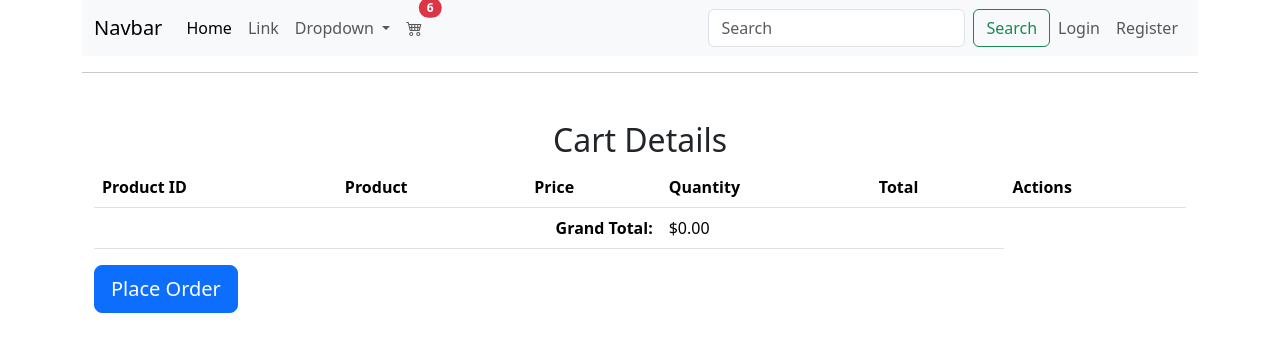
After one commit to asamamun/tigercommerce, a PHP site: page /cart.php in a window 1280 px wide. The commit adds this page. Shown: the top 352 px of the page. Run offline with PHP 8.4, Linux system fonts and the light colour scheme; a stand-in replaces the project's code that opens the database connection; some libraries are stand-ins or nearby versions.

Commit message:
design refactored, navbar refactored, place order

```diff
--- /dev/null
+++ b/assets/js/cart-page.js
@@ -0,0 +1,71 @@
+
+
+
+function displayCart() {
+const cartItemsElement = document.getElementById('cartItems');
+const grandTotalElement = document.getElementById('grandTotal');
+cartItemsElement.innerHTML = '';
+
+cart.getItems().forEach(item => {
+    console.log(item);
+const row = document.createElement('tr');
+const price = parseFloat(item.price);
+row.innerHTML = `
+    <td>${item.id}</td>
+    <td>${item.title}</td>
+    <td>$${price.toFixed(2)}</td>
+    <td>
+        <input type="number" min="1" value="${item.quantity}"
+               class="form-control quantity-input" onchange="updateQuantity(${item.id}, this.value)">
+    </td>
+    <td>$${(price * item.quantity).toFixed(2)}</td>
+    <td>
+        <button class="btn btn-danger btn-sm delete-item" onclick="deleteItem(${item.id})">Delete</button>
+    </td>
+`;
+cartItemsElement.appendChild(row);
+});
+
+
+
+
+grandTotalElement.textContent = `$${cart.getTotalPrice().toFixed(2)}`;
+
+// Add event listeners for quantity changes and delete buttons
+// addEventListeners();
+}
+
+//delete item
+
+function deleteItem(id) {
+cart.removeItem(id);
+displayCart();
+}
+
+function updateQuantity(id, newQuantity) {
+cart.updateQuantity(id, newQuantity);
+displayCart();
+}
+
+function addEventListeners() {
+document.querySelectorAll('.quantity-input').forEach(input => {
+input.addEventListener('change', (e) => {
+    const id = parseInt(e.target.getAttribute('data-id'));
+    const newQuantity = parseInt(e.target.value);
+    cart.updateQuantity(id, newQuantity);
+    displayCart();
+});
+});
+
+document.querySelectorAll('.delete-item').forEach(button => {
+button.addEventListener('click', (e) => {
+    const id = parseInt(e.target.getAttribute('data-id'));
+    cart.removeItem(id);
+    displayCart();
+});
+});
+}
+
+
+
+displayCart();
--- /dev/null
+++ b/assets/js/cart.js
@@ -0,0 +1,85 @@
+class Cart {
+    constructor() {
+      this.items = [];
+      this.loadCart();
+    }
+
+    loadCart() {
+      const savedCart = localStorage.getItem('cart');
+      if (savedCart) {
+        this.items = JSON.parse(savedCart);
+      }
+    }
+
+    saveCart() {
+      localStorage.setItem('cart', JSON.stringify(this.items));
+    }
+
+    addItem(product, quantity = 1) {
+      const existingItem = this.items.find(item => item.id === product.id);
+      if (existingItem) {
+        existingItem.quantity += quantity;
+      } else {
+        this.items.push({ ...product, quantity });
+      }
+      this.saveCart();
+    }
+
+    removeItem(productId) {
+      this.items = this.items.filter(item => item.id !== productId);
+      this.saveCart();
+    }
+
+    updateQuantity(productId, quantity) {
+      const item = this.items.find(item => item.id === productId);
+      if (item) {
+        item.quantity = quantity;
+        this.saveCart();
+      }
+    }
+
+    getItems() {
+      return this.items;
+    }
+    getCartCount() {
+      return this.items.reduce((total, item) => total + parseInt(item.quantity), 0);
+    }
+
+
+    clearCart() {
+      this.items = [];
+      this.saveCart();
+    }
+
+    getTotalPrice() {
+      return this.items.reduce((total, item) => total + item.price * item.quantity, 0);
+    }
+  }
+  let cart = new Cart();
+  /*
+  // Usage example
+  const cart = new Cart();
+
+  // Fetch products from the API
+  fetch('https://dummyjson.com/products')
+    .then(response => response.json())
+    .then(data => {
+      // Assume we're adding the first product to the cart
+      const product = data.products[0];
+      cart.addItem(product, 2);
+      console.log('Cart after adding item:', cart.getItems());
+
+      // Update quantity
+      cart.updateQuantity(product.id, 3);
+      console.log('Cart after updating quantity:', cart.getItems());
+
+      // Remove item
+      cart.removeItem(product.id);
+      console.log('Cart after removing item:', cart.getItems());
+
+      // Get total price
+      console.log('Total price:', cart.getTotalPrice());
+    })
+    .catch(error => console.error('Error fetching products:', error));
+
+    */
--- /dev/null
+++ b/cart.php
@@ -0,0 +1,56 @@
+<?php
+session_start();
+require __DIR__ . '/vendor/autoload.php';
+require __DIR__ . '/config/database.php';
+
+?>
+<?php require "partials/header.php" ?>
+
+</head>
+<body>
+    <div class="container">
+        <?php require "partials/navbar.php" ?>
+        <hr>
+        <div class="container mt-5">
+            <h2 class="text-center">Cart Details</h2>
+            <!-- cart details -->
+            <table class="table">
+                <thead>
+                    <tr>
+                        <th>Product ID</th>
+                        <th>Product</th>
+                        <th>Price</th>
+                        <th>Quantity</th>
+                        <th>Total</th>
+                        <th>Actions</th>
+                    </tr>
+                </thead>
+                <tbody id="cartItems">
+                    <!-- Cart items will be inserted here -->
+                </tbody>
+                <tfoot>
+                    <tr>
+                        <td colspan="3" class="text-end"><strong>Grand Total:</strong></td>
+                        <td id="grandTotal"></td>
+                        <td></td>
+                    </tr>
+                </tfoot>
+            </table>
+            <!-- cart details end  -->
+             <!-- place order start -->
+              <div class="flex justify-content-center">
+                <a class="btn btn-lg btn-primary" id="placeOrderBtn" href="place-order.php">Place Order</a>
+
+              </div>
+
+             <!-- place order end -->
+
+
+
+        </div>
+    </div>
+
+    <?php require "partials/footer.php" ?>
+    <script src="assets/js/cart-page.js"></script>
+    </body>
+</html>
--- a/index.php
+++ b/index.php
@@ -5,6 +5,7 @@ require __DIR__.'/config/database.php';
 require __DIR__.'/partials/commonfx.php';
 ?>
 <?php require "partials/header.php" ?>
+</head>
 <body>
     <div class="container-fluid">
     <?php require "partials/navbar.php" ?>
@@ -45,3 +46,5 @@ require __DIR__.'/partials/commonfx.php';
     </div>
 
     <?php require "partials/footer.php" ?>
+    </body>
+</html>
--- a/login.php
+++ b/login.php
@@ -54,7 +54,7 @@ if ($_SERVER['REQUEST_METHOD'] == 'POST') {
 }
 ?>
 <?php require "partials/header.php" ?>
-
+</head>
 <body>
     <div class="container">
         <?php require "partials/navbar.php" ?>
@@ -79,3 +79,5 @@ if ($_SERVER['REQUEST_METHOD'] == 'POST') {
     </div>
 
     <?php require "partials/footer.php" ?>
+    </body>
+</html>
--- a/partials/footer.php
+++ b/partials/footer.php
@@ -1,3 +1,3 @@
 <script src="assets/js/bootstrap.bundle.min.js"></script>
-</body>
-</html>
+<script src="https://cdn.jsdelivr.net/npm/sweetalert2@11"></script>
+<script src="assets/js/cart.js"></script>
--- a/partials/header.php
+++ b/partials/header.php
@@ -6,4 +6,3 @@
     <title>Home Page</title>
     <link rel="stylesheet" href="assets/css/bootstrap.min.css">
     <link rel="stylesheet" href="https://cdn.jsdelivr.net/npm/bootstrap-icons@1.11.3/font/bootstrap-icons.min.css">
-</head>
--- a/partials/navbar.php
+++ b/partials/navbar.php
@@ -23,8 +23,13 @@
             <li><a class="dropdown-item" href="#">Something else here</a></li>
           </ul>
         </li>
-        <li class="nav-item">
-          <a class="nav-link disabled" aria-disabled="true">Disabled</a>
+        <li class="nav-item position-relative">
+          <a class="nav-link" aria-disabled="true" href="cart.php">
+            <i class="bi bi-cart4"></i>
+            <span class="position-absolute top-0 start-100 translate-middle badge rounded-pill bg-danger" id="cart-badge">
+              6
+            </span>
+          </a>
         </li>
       </ul>
       <form class="d-flex" role="search">
@@ -32,12 +37,43 @@
         <button class="btn btn-outline-success" type="submit">Search</button>
       </form>
       <ul class="navbar-nav mb-2 mb-lg-0">
-        <li class="nav-item">
+        <?php
+          if(!isset($_SESSION['logged_in']) || !$_SESSION['logged_in']){
+            ?>
+            <li class="nav-item">
           <a class="nav-link" aria-current="page" href="login.php">Login</a>
         </li>
         <li class="nav-item">
           <a class="nav-link" aria-current="page" href="register.php">Register</a>
         </li>
+        <?php
+          }
+          else{
+            ?>
+            <li class="nav-item dropdown">
+              <a class="nav-link dropdown-toggle" href="#" role="button" data-bs-toggle="dropdown" aria-expanded="false">
+                <?php echo $_SESSION['username']; ?>
+              </a>
+              <ul class="dropdown-menu">
+                <li><a class="dropdown-item" href="profile.php">Profile</a></li>
+                <li><a class="dropdown-item" href="settings.php">Settings</a></li>
+                <li><a class="dropdown-item" href="settings.php">My Orders</a></li>
+            <?php
+            if($_SESSION['role'] == 'admin'){
+              echo '<li><a class="dropdown-item" href="admin/">Admin Dashboard</a></li>';
+            }
+            elseif($_SESSION['role'] == 'vendor'){
+              echo '<li><a class="dropdown-item" href="shop/">Vendor Dashboard</a></li>';
+            }
+            ?>
+
+                <li><a class="dropdown-item" href="logout.php">Logout</a></li>
+              </ul>
+            </li>
+            <?php
+          }
+          ?>
+
       </ul>
     </div>
   </div>
--- a/register.php
+++ b/register.php
@@ -42,7 +42,7 @@ if ($_SERVER['REQUEST_METHOD'] == 'POST') {
 }
 ?>
 <?php require "partials/header.php" ?>
-
+</head>
 <body>
     <div class="container">
         <?php require "partials/navbar.php" ?>
@@ -92,3 +92,5 @@ if ($_SERVER['REQUEST_METHOD'] == 'POST') {
     </div>
 
     <?php require "partials/footer.php" ?>
+    </body>
+</html>
```
Also changed, not shown: assets/js/cart-script.js (added, +16 -0 lines), place-order.php (added, +49 -0 lines), product-details.php (+6 -1 lines).
